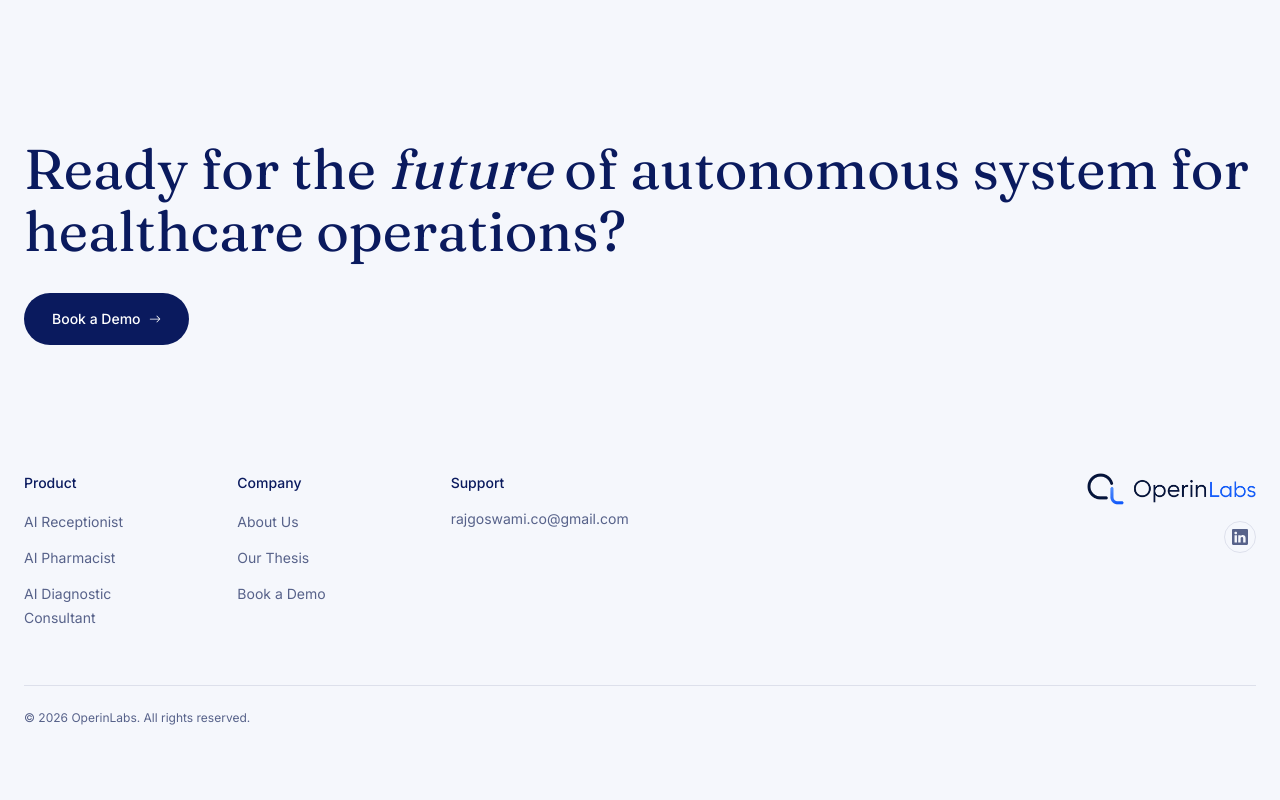
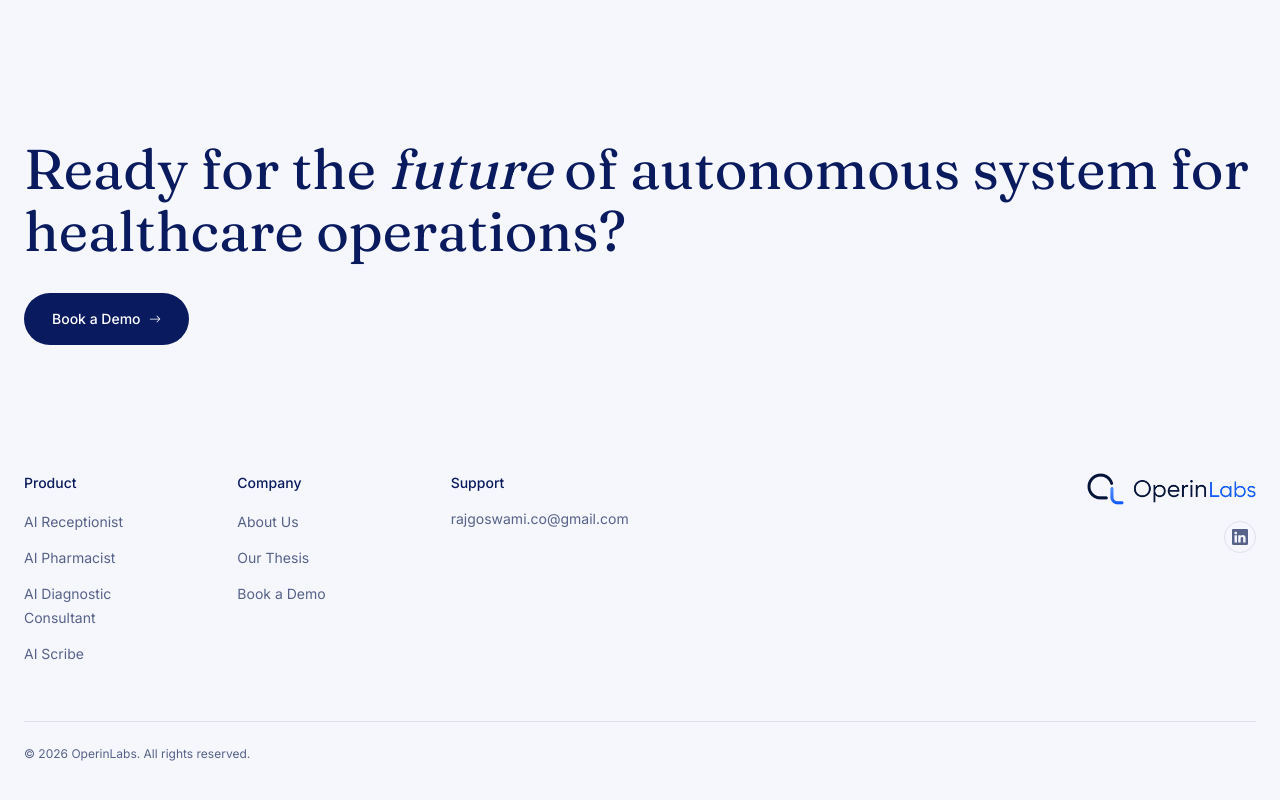
Before and after one commit to OperinLabs/OperinLabs-Landing-Page, a React (Vite) app: page / in a window 1280 px wide. Shown: the part 2662-3462 px from the top of the page. Before the commit the page ends 3428 px from the top, so only its background shows below. Built offline with nearby package versions, Linux system fonts and the light colour scheme.

Commit message:
Update Footer.tsx

```diff
--- a/src/components/Footer.tsx
+++ b/src/components/Footer.tsx
@@ -9,6 +9,7 @@ const productLinks = [
   { label: "AI Receptionist", href: "/#product" },
   { label: "AI Pharmacist", href: "/#product" },
   { label: "AI Diagnostic Consultant", href: "/#product" },
+  { label: "AI Scribe", href: "/#product" },
 ];
 
 const companyLinks = [
```
